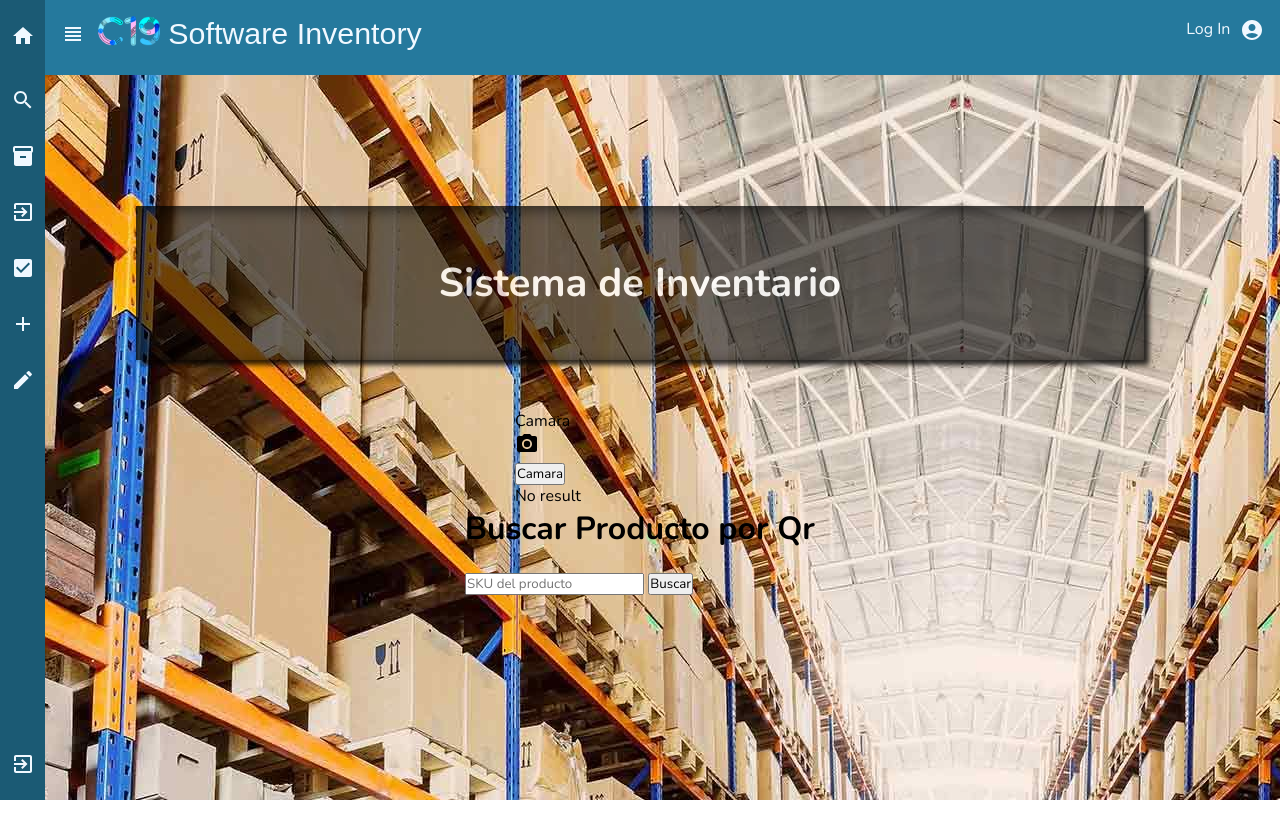
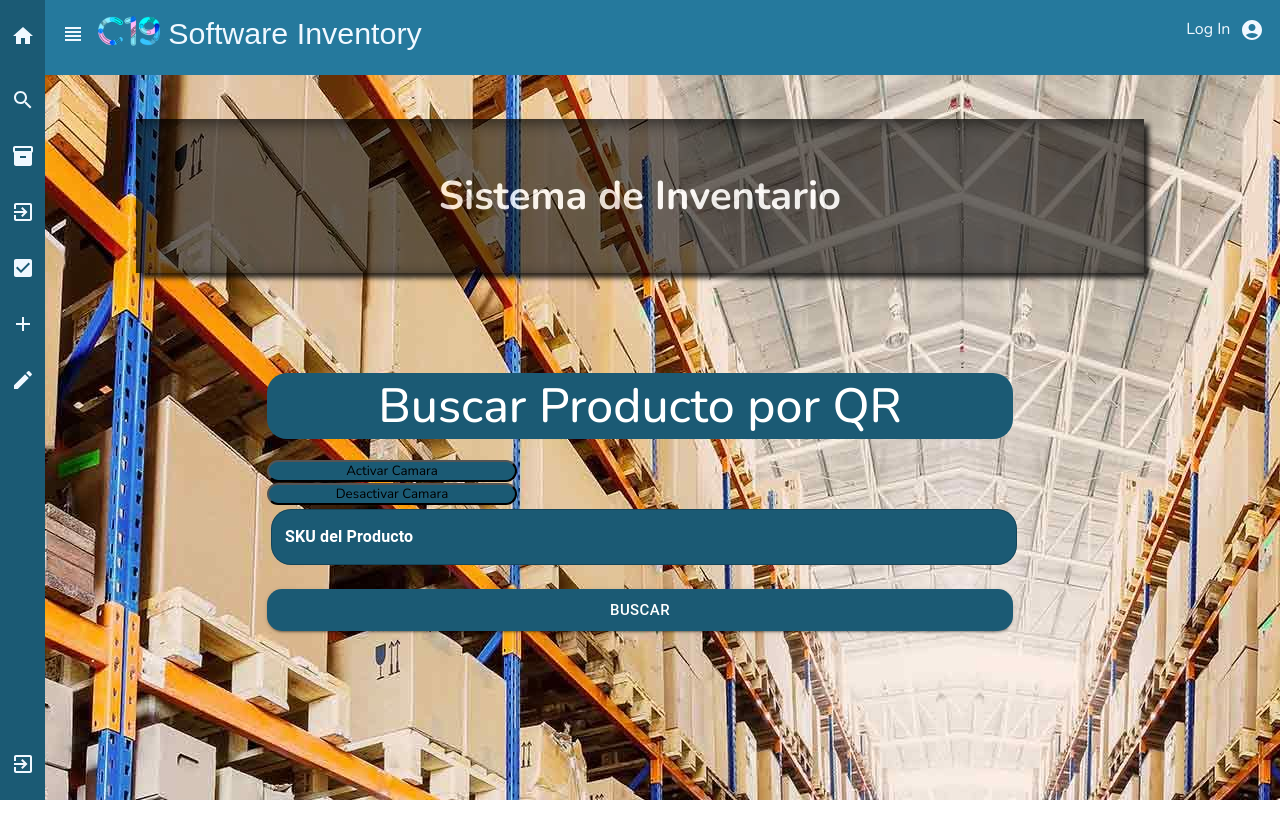
Before and after one commit to felipepizarro-osd/inventaryAppFrontend, a React (Create React App) app: page / in a window 1280 px wide. Shown: the top 838 px of the page. Built offline with nearby package versions, Linux system fonts and the light colour scheme.

Commit message:
Update scanner

```diff
--- a/src/components/scannerQr/Scanner.jsx
+++ b/src/components/scannerQr/Scanner.jsx
@@ -1,28 +1,137 @@
 import React, { useState} from 'react';
 import { QrReader } from 'react-qr-reader';
+import axios from "axios";
+import { Modal, IconButton, Grid } from "@mui/material";
+import { QRCode } from "react-qr-svg";
+import CloseIcon from "@mui/icons-material/Close";
 
 const Scanner = () => {
-  const [data, setData] = useState('No result');
+  const [open, setOpen] = useState(false);
+  const handleClickOpen = () => {
+    if (data.sku[0] === "" || data.sku[0] === undefined) {
+      setOpen(false);
+    } else {
+      setOpen(true);
+    }
+  };
+  const handleClose = () => {
+    setOpen(false);
+  };
+
+  const [data, setData] = useState({ sku: "" });
   const [boton, setBoton] = useState(false);
-  const handleBoton = () => {setBoton(!boton)};
+
+  const handleBoton = () => {
+    setBoton(true);
+    navigator.mediaDevices
+    .getUserMedia({ video: true})
+  };
+  const handleCloseBoton =  () => {
+    setBoton(false);
+  };
+
+  const [product, setProduct] = useState({ Sku: "" });
+  const searchProduct = (sku) => {
+      axios.get(`http://localhost:4000/api/products/${sku}`).then((response) => {
+          setProduct(response.data);
+
+          if(response.data !== undefined){
+              setOpen(true);
+          }
+      });
+
+  }
+  const useStyles = {
+    position: "absolute",
+    padding: "12px 12px 12px",
+    backgroundColor: "white",
+    top: "50%",
+    left: "50%",
+    transform: "translate(-50%, -50%)",
+    borderRadius: "20px",
+  };
+  const prodStyles = {
+    borderBottom: "6px",
+    padding: "4px",
+  };
+  const colorStyles = {
+    backgroundColor: "#1b5a74",
+    color: "white",
+  };
+  const body = (
+    <div className="body" style={useStyles}>
+      <Grid container justifyContent="space-between">
+        <Grid item>
+          <h2>Producto buscado</h2>
+        </Grid>
+        <Grid
+          item
+          alignItems="flex-start"
+          style={{ transform: "translate(30%, -20%)" }}
+        >
+          <IconButton size="large" onClick={handleClose}>
+            <CloseIcon fontSize="inherit" />{" "}
+          </IconButton>
+        </Grid>
+      </Grid>
+      <Grid container>
+        <Grid item sm style={{ display: "block", margin: "auto" }}>
+          <QRCode value={product.Sku} level={"L"} style={{ width: 250 }} />
+        </Grid>
+
+        <Grid
+          item
+          sm
+          container
+          direction="column"
+          style={{ marginLeft: "10px", marginRight: "8px" }}
+        >
+          <p style={prodStyles}>Sku: </p>
+          <p style={colorStyles}>{product.Sku}</p>
+
+          <p style={prodStyles}>Nombre: </p>
+          <p style={colorStyles}>{product.Nombre}</p>
+
+          <p style={prodStyles}>Nombre de servicio: </p>
+          <p style={colorStyles}>{product.Nombre_Servicio}</p>
+
+          <p style={prodStyles}>Part number: </p>
+          <p style={colorStyles}>{product.Part_Number}</p>
+
+          <p style={prodStyles}>Stock: </p>
+          <p style={colorStyles}>{product.Stock}</p>
+
+          <p style={prodStyles}>Stock minimo: </p>
+          <p style={colorStyles}>{product.Stock_min}</p>
+
+          <p style={prodStyles}>Unidad: </p>
+          <p style={colorStyles}>{product.Unidad}</p>
+        </Grid>
+      </Grid>
+    </div>
+  );
   return (
     <>
     <div style={{width:'250px'}}>
       <div>
-      <button className="button" onClick={handleBoton}>Camara</button>
+      <button className="button" onClick={handleBoton}>Activar Camara</button>
+      <button className="button" onClick={handleCloseBoton}>Desactivar Camara</button>
        </div>
        {boton === true && <QrReader
         delay={300}
         onResult={(result) => {
-          if(boton === true){
             if (!!result) {
             setData(result?.text);
+            searchProduct(result?.text);
           }
-        }
         }}
         style={{ width: '100%' }}
       />}
-      <p>{data}</p>
+
+      <Modal open={open} onClose={handleClickOpen} >
+        {body}
+      </Modal>
+
       </div>
     </>
   );
--- a/src/components/searchProduct/searchProducts.jsx
+++ b/src/components/searchProduct/searchProducts.jsx
@@ -1,89 +1,95 @@
-import React, {useState } from 'react';
-import CameraAltIcon from '@mui/icons-material/CameraAlt';
-import './searchProducts.scss'
-import axios from 'axios';
-import { Grid, IconButton, Modal } from '@mui/material';
-import {QRCode} from 'react-qr-svg';
-import CloseIcon from '@mui/icons-material/Close';
-import Scanner from '../scannerQr/Scanner';
-
-//import { flexbox } from '@mui/system';
-const tab = '\u00A0'
+import React, { useState } from "react";
+import OutlinedInput from "@mui/material/OutlinedInput";
+import InputLabel from "@mui/material/InputLabel";
+import FormControl from "@mui/material/FormControl";
+import Button from "@mui/material/Button";
+import "./searchProducts.scss";
+import axios from "axios";
+import { Modal, IconButton, Grid } from "@mui/material";
+import { QRCode } from "react-qr-svg";
+import CloseIcon from "@mui/icons-material/Close";
+import Scanner from "../scannerQr/Scanner";
 
 export default function SearchProducts() {
-
-
   const [open, setOpen] = useState(false);
 
   const handleClickOpen = () => {
-      if(dato.sku[0] === '' || dato.sku[0]=== undefined){
+    if (dato.sku[0] === "" || dato.sku[0] === undefined) {
       setOpen(false);
-      }else{setOpen(true)}
-
+    } else {
+      setOpen(true);
+    }
   };
 
   const handleClose = () => {
     setOpen(false);
   };
 
-    const [product, setProduct] = useState({Sku: ''});
+  const [product, setProduct] = useState({ Sku: "" });
   const searchProduct = (sku) => {
-        console.log(sku)
     axios.get(`http://localhost:4000/api/products/${sku}`).then((response) => {
-        console.log(response.data);
       setProduct(response.data);
     });
-    }
-    const [dato, setDato] = useState({sku: ''})
+  };
+  const [dato, setDato] = useState({ sku: "" });
 
   const handleChange = (event) => {
-        console.log(event.target.value)
     setDato({
       ...dato,
-            [event.target.name] : [event.target.value]
-        })
-
+      [event.target.name]: [event.target.value],
+    });
   };
 
   const enviarDato = (event) => {
     event.preventDefault();
-        searchProduct(dato.sku[0])
+    searchProduct(dato.sku[0]);
   };
 
   const useStyles = {
-          position: 'absolute',
+    position: "absolute",
     padding: "12px 12px 12px",
-          backgroundColor: 'white',
-          top: '50%',
-          left: '50%',
-          transform: 'translate(-50%, -50%)',
-          borderRadius: '20px'
-
-      }
-    const prodStyles={
-      borderBottom: '6px', padding:'4px',
-    }
-    const colorStyles={
-      backgroundColor:'#1b5a74',
-      color:'white',
-    }
-    const body=(
-      <div className='body' style={useStyles}>
+    backgroundColor: "white",
+    top: "50%",
+    left: "50%",
+    transform: "translate(-50%, -50%)",
+    borderRadius: "20px",
+  };
+  const prodStyles = {
+    borderBottom: "6px",
+    padding: "4px",
+  };
+  const colorStyles = {
+    backgroundColor: "#1b5a74",
+    color: "white",
+  };
+  const body = (
+    <div className="body" style={useStyles}>
       <Grid container justifyContent="space-between">
         <Grid item>
           <h2>Producto buscado</h2>
         </Grid>
-          <Grid item alignItems="flex-start" style={{transform: 'translate(30%, -20%)'}}>
-            <IconButton size='large' onClick={handleClose}><CloseIcon fontSize="inherit"/> </IconButton>
+        <Grid
+          item
+          alignItems="flex-start"
+          style={{ transform: "translate(30%, -20%)" }}
+        >
+          <IconButton size="large" onClick={handleClose}>
+            <CloseIcon fontSize="inherit" />{" "}
+          </IconButton>
         </Grid>
       </Grid>
       <Grid container>
-
-          <Grid item sm style={{display:'block', margin:'auto'}}>
-            <QRCode value={product.Sku} level={'L'} style={{ width: 250 }}/>
+        <Grid item sm style={{ display: "block", margin: "auto" }}>
+          <QRCode value={product.Sku} level={"L"} style={{ width: 250 }} />
         </Grid>
 
-          <Grid item sm container direction='column' style={{marginLeft:'10px',marginRight:'8px'}}>
+        <Grid
+          item
+          sm
+          container
+          direction="column"
+          style={{ marginLeft: "10px", marginRight: "8px" }}
+        >
           <p style={prodStyles}>Sku: </p>
           <p style={colorStyles}>{product.Sku}</p>
 
@@ -105,57 +111,76 @@ export default function SearchProducts() {
           <p style={prodStyles}>Unidad: </p>
           <p style={colorStyles}>{product.Unidad}</p>
         </Grid>
-
       </Grid>
-
-
     </div>
-    )
-    const bodyAlert=(
+  );
+  const bodyAlert = (
     <div style={useStyles}>
       <h2>Producto no encontrado!!</h2>
-        <div style={{padding:'10px'}}>
-          <button className='cerrar' onClick={handleClose}> cerrar</button>
+      <div style={{ padding: "10px" }}>
+        <button className="cerrar" onClick={handleClose}>
+          {" "}
+          cerrar
+        </button>
       </div>
     </div>
-    )
+  );
   return (
     <div className="Buscar">
       <div className="top">
         <div className="title">Sistema de Inventario</div>
       </div>
 
-        <div className="camera">
-          Camara
-          <div className="frame">
-            <CameraAltIcon className="cameraIcon" />
+      <div className="container">
+        <div className="info">
+          <h4>Buscar Producto por QR</h4>
           <Grid item xl={4} lg={4} md={6} sm={12} xs={12}>
-              <Scanner/>
+            <Scanner />
           </Grid>
+          <form onSubmit={enviarDato}>
+            <FormControl fullWidth sx={{ m: 0.5 }}>
+              <InputLabel className="input" htmlFor="outlined-adornment-amount">
+                SKU del Producto
+              </InputLabel>
+              <OutlinedInput
+                //id="outlined-adornment-amount"
+                style={{
+                  borderRadius: "20px",
+                  width: "100%",
+                  marginBottom: "20px",
+                  backgroundColor: "#1B5A74",
+                  borderColor: "white",
+                }}
+                color="success"
+                label="Sku del Producto"
+                onChange={handleChange}
+                name="sku"
+                type="text"
+              />
+            </FormControl>
+            <div className="bton">
+              <Button
+                type="submit"
+                size="large"
+                variant="contained"
+                onClick={handleClickOpen}
+              >
+                Buscar
+              </Button>
             </div>
-
-        </div>
-        <div className="formulario">
-            <h1 className="titulo">Buscar Producto por Qr</h1>
-            {tab}
-            <form onSubmit={enviarDato}>
-                <input
-                    className='input-sku'
-                    type="text"
-                    placeholder="SKU del producto"
-                    name='sku'
-                    onChange={handleChange}
-                />
-
-                {tab}
-                <button type="submit" className="button" onClick={handleClickOpen}>
-                    Buscar
-                </button>
-
           </form>
-            { dato.sku[0] === product.Sku &&
-              <Modal  className='modal' open={open} onClose={handleClose}>{body}</Modal>
-            }{ dato.sku[0] !== product.Sku && <Modal  open={open} onClose={handleClose }>{bodyAlert}</Modal>}
+          {dato.sku[0] === product.Sku && (
+            <Modal open={open} onClose={handleClickOpen}>
+              {body}
+            </Modal>
+          )}
+          {dato.sku[0] !== product.Sku && (
+            <Modal open={open} onClose={handleClickOpen}>
+              {bodyAlert}
+            </Modal>
+          )}
         </div>
       </div>
-    )}
+    </div>
+  );
+}
```
Lines whose indentation alone changed are shown as unchanged.
